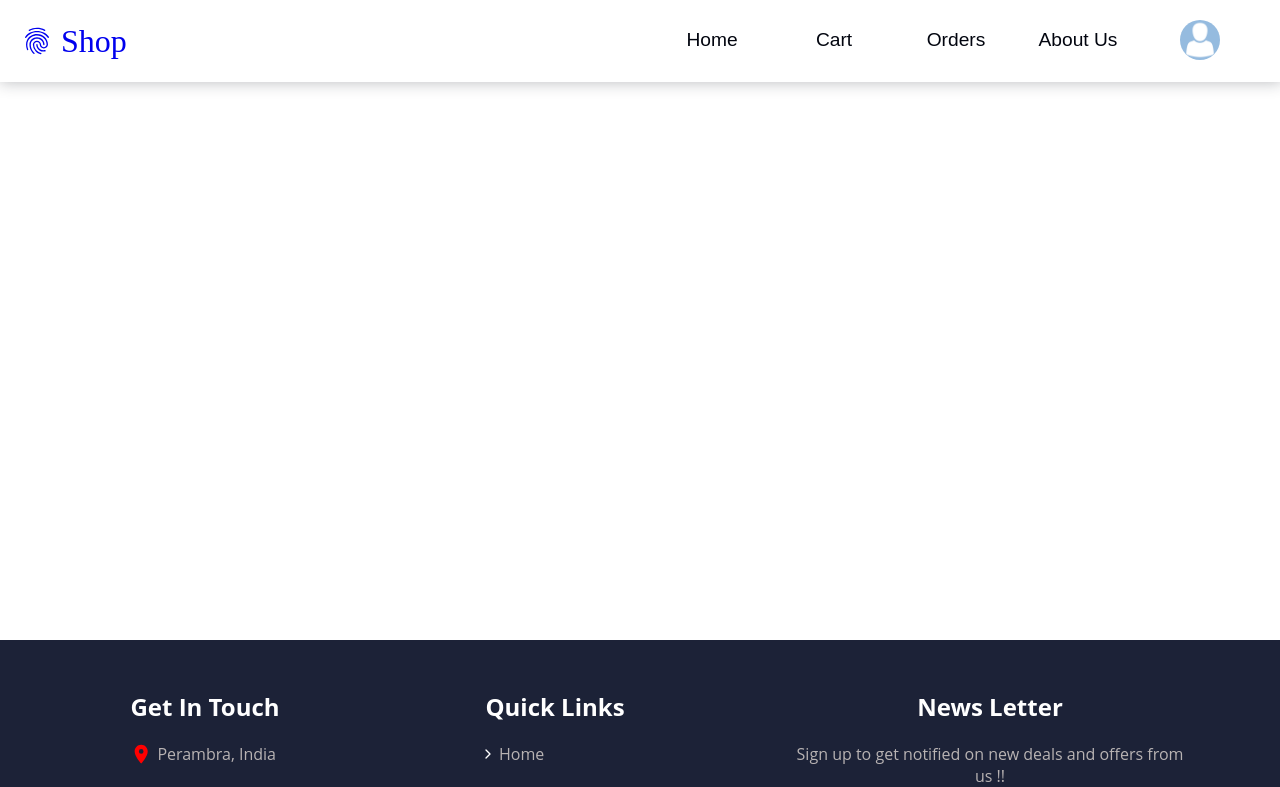
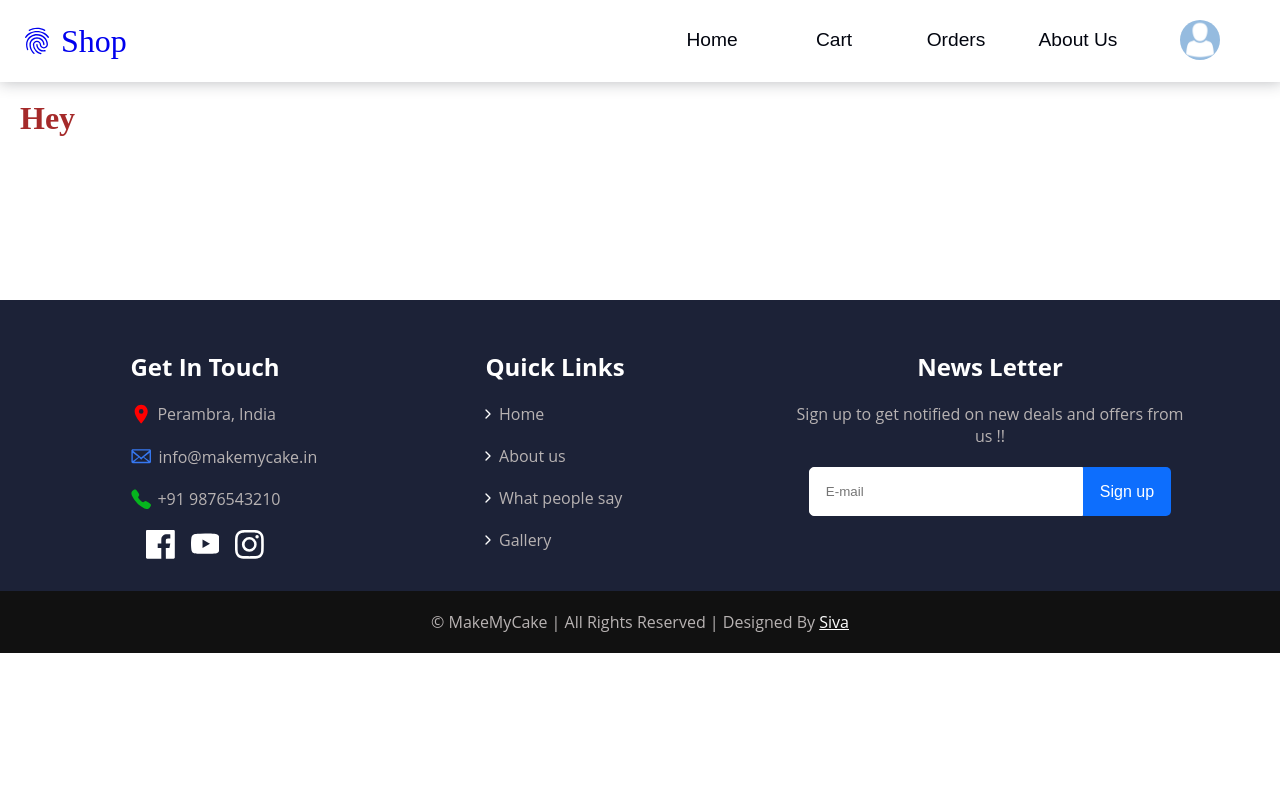
Before and after one commit to dev-siva98/web, a React (Create React App) app: page / in a window 1280 px wide. Shown: the top 787 px of the page. Built offline with nearby package versions, Linux system fonts and the light colour scheme.

Commit message:
alignment relative

```diff
--- a/src/App.js
+++ b/src/App.js
@@ -11,10 +11,10 @@ function App() {
         <Navbar />
         <Switch>
           <Route path='/'>
-            <Home/>
+            <Home />
           </Route>
         </Switch>
-      <Footer />
+        <Footer />
       </Router>
 
     </div>
--- a/src/Components/Footer/Footer.css
+++ b/src/Components/Footer/Footer.css
@@ -5,6 +5,7 @@
     right: 0;
     bottom: 0;
     position: relative;
+    z-index: 1;
 }
 
 .footer-container {
@@ -18,7 +19,6 @@
     flex-wrap: wrap;
     padding-top: 10px;
     padding-bottom: 20px;
-    position: relative;
 }
 
 .foot-section {
@@ -80,7 +80,7 @@
 .foot-input {
     padding: 1rem;
     border: 1px solid #fff;
-    border-radius: 2px 0px 0px 2px;
+    border-radius: 5px 0px 0px 5px;
     width: 60%;
 }
 
@@ -89,11 +89,10 @@
     line-height: 1.5;
     text-align: center;
     font-size: 1rem;
-    border-radius: 0px 2px 2px 0px;
+    border-radius: 0px 5px 5px 0px;
     color: #fff;
     padding-left: 1rem;
     padding-right: 1rem;
-    font-weight: 400;
     cursor: pointer;
     background-color: #0d6efd;
 }
@@ -136,7 +135,7 @@
 
     color: rgb(184, 179, 179);
     text-align: center;
-    /* font-size: .9rem; */
+    font-size: 1rem;
     padding: 20px;
     background-color: #111;
     margin: 0;
--- a/src/Components/Footer/Footer.js
+++ b/src/Components/Footer/Footer.js
@@ -39,8 +39,9 @@ function Footer() {
                         </ul>
                         <div className="footer-social">
                             <a href="http://facebook.com"><GrFacebook className='footer-social-icons' /></a>
+                            <a href="https://youtube.com"><BsYoutube className='footer-social-icons' /></a>
                             <a href="https://instagram.com"><BsInstagram className='footer-social-icons' /></a>
-                            <a href="https://youtube.com"><BsYoutube className='footer-social-icons' /></a>
+
                         </div>
                     </div>
                     {/* quick links */}
@@ -79,7 +80,7 @@ function Footer() {
                         <h2 className='foot-header'>News Letter</h2>
                         <p>Sign up to get notified on new deals and offers from us !!</p>
                         <form action="#" className='foot-form'>
-                            <input type="text" className='foot-input' placeholder='E-mail' />
+                            <input type="email" className='foot-input' placeholder='E-mail' />
                             <input className='btn blue' type="submit" value='Sign up' />
                         </form>
                     </div>
--- a/src/Components/Navbar/Navbar.css
+++ b/src/Components/Navbar/Navbar.css
@@ -2,7 +2,6 @@
   margin: 0;
   padding: 0;
 }
-
 
 .navbar {
   position: fixed;
@@ -14,6 +13,8 @@
   top: 0;
   border: 1px solid transparent;
   box-shadow: 0px 0px 15px rgba(24, 28, 37, 0.3);
+  z-index: 999;
+
 }
 
 .nav-container {
@@ -23,8 +24,7 @@
   justify-content: space-between;
   padding-left: 20px;
   padding-right: 20px;
-  z-index: 1;
-
+  position: relative;
 }
 
 .menu-icon {
@@ -37,6 +37,16 @@
   height: 100%;
   display: flex;
   align-items: center;
+  animation: rotate 0.7s ease-in-out 0.5s;
+}
+
+@keyframes rotate {
+  0% {
+    transform: rotateY(360deg);
+  }
+  100% {
+    transform: rotateY(0rem);
+  }
 }
 
 .nav-icon {
@@ -122,8 +132,7 @@
     right: 0;
     opacity: 1;
     transition: all 0.7s ease;
-    z-index: 1;
-    padding-bottom: 10px;
+    padding-bottom: 20px;
     box-shadow: 0px 8px 15px -10px rgba(24, 28, 37, 0.3);
   }
 
--- a/src/Components/Pages/Home/Home.css
+++ b/src/Components/Pages/Home/Home.css
@@ -1,6 +1,11 @@
 
 .hero-section {
+    position: relative;
     background-color: #fff;
     color: brown;
-    height: 80vh;
+    top: 80px;
+    height: 260px;
+    /* height: 100px; */
+    padding: 20px;
+    /* z-index: 1; */
 }
--- a/src/Components/Pages/Home/Home.js
+++ b/src/Components/Pages/Home/Home.js
@@ -5,7 +5,9 @@ function Home() {
     return (
         <div>
             <div className="hero-section">
-                <h1>Helloo Guyssssss</h1>
+                <div className="her-container">
+                    <h1>Hey</h1>
+                </div>
             </div>
         </div>
     )
```
